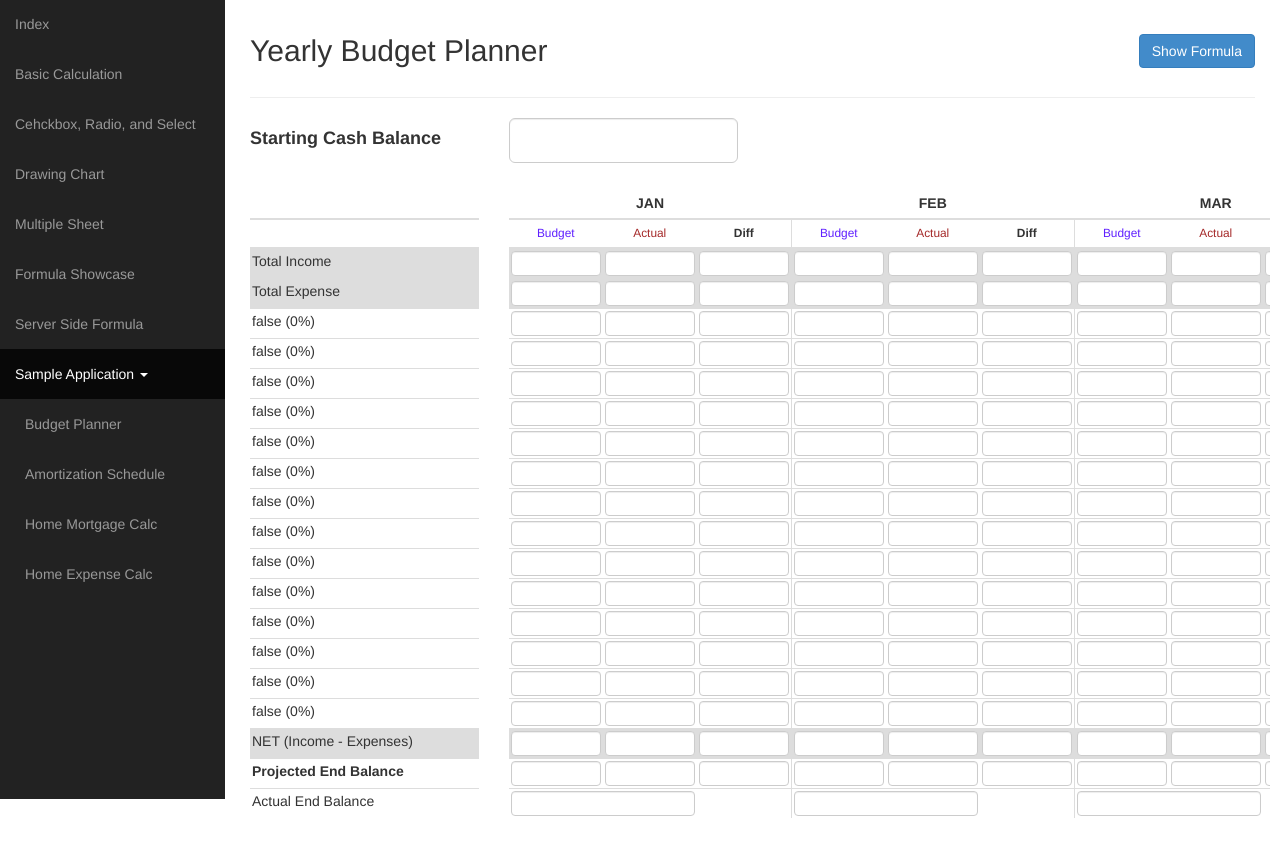
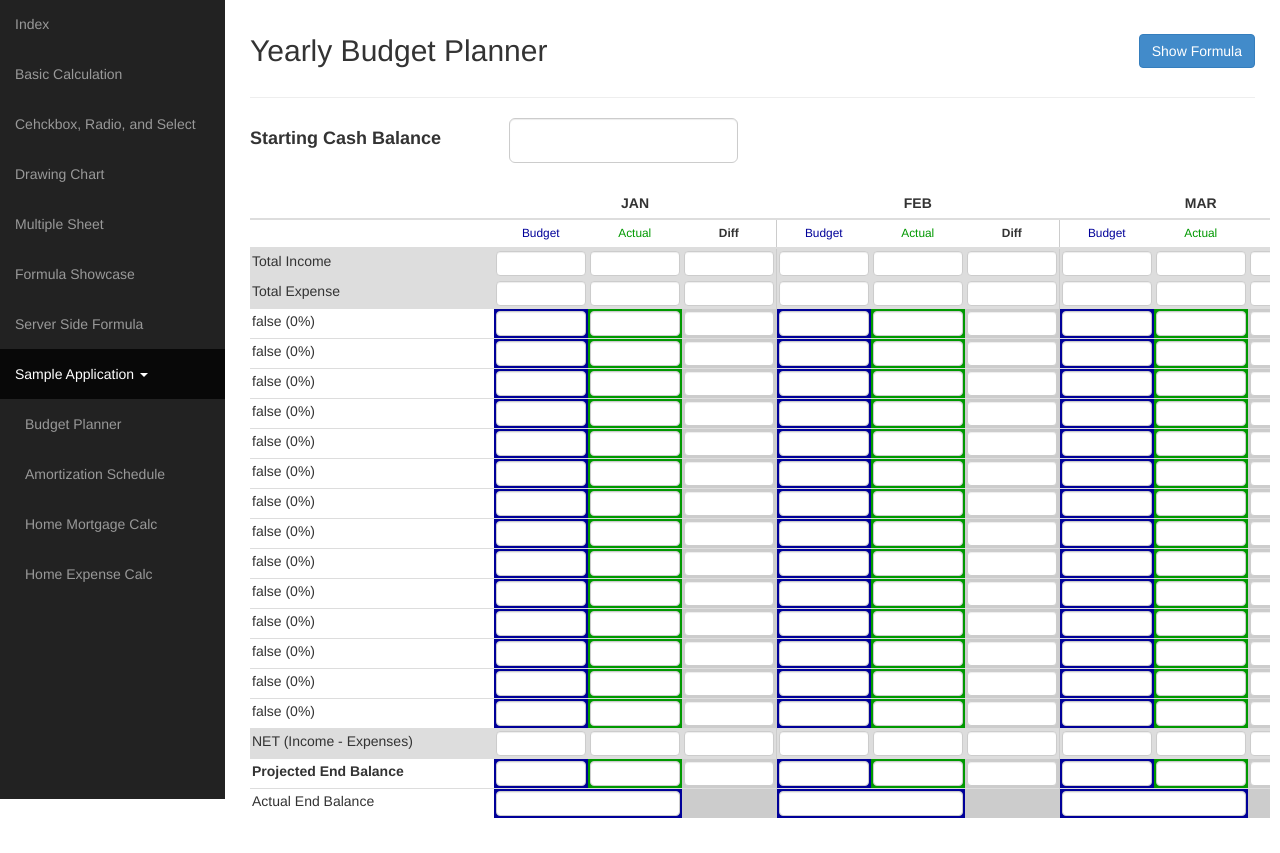
Before and after one commit to xsanisty/calx.js, a PHP site: page /sample/app/budget_planner.html in a window 1280 px wide. Shown: the part 51-904 px from the top of the page. Run offline with PHP 8.4, Linux system fonts and the light colour scheme.

Commit message:
update sample - budget planner

```diff
--- a/sample/app/budget_planner.html
+++ b/sample/app/budget_planner.html
@@ -68,13 +68,13 @@
                     </div>
 
                     <div class="row" style="margin-top: 25px">
-                        <div class="col-md-3">
+                        <div class="col-md-3" style="padding-right:0">
                             <table class="table table-condensed table-stripped">
                                 <thead>
                                     <tr><th>&nbsp;</th></tr>
                                     <tr><th class="small">&nbsp;</th></tr>
                                 </thead>
-                                <tbody>
+                                <tbody class="scrollable">
                                     <tr class="bggrey">
                                         <td><label class="normal" data-cell="A7">Total Income</label></td>
                                     </tr>
@@ -137,7 +137,7 @@
                                 </tbody>
                             </table>
                         </div>
-                        <div class="col-md-9" style="overflow-x: auto">
+                        <div class="col-md-9" style="overflow-x: auto; padding-left:0">
                             <table class="table table-condensed table-stripped">
                                 <thead>
                                     <tr>
@@ -198,7 +198,7 @@
                                     </tr>
                                 </thead>
 
-                                <tbody>
+                                <tbody class="scrollable">
                                     <!-- Total Income -->
                                     <tr class="bggrey">
                                         <td class="budget">
@@ -2387,7 +2387,14 @@
         <script src="../js/jquery-calx-sample-2.0.0.min.js" type="text/javascript"></script>
         <script src="../js/bootstrap.js" type="text/javascript"></script>
         <script>
-            $('#budget_planner').calx();
+            $('#budget_planner').calx({
+                onBeforeCalculate : function(){
+                    console.time('calculating');
+                },
+                onAfterRender : function(){
+                    console.timeEnd('calculating');
+                }
+            });
             $('#show_formula').click(function(e){
                 e.preventDefault();
 
--- a/sample/css/style.css
+++ b/sample/css/style.css
@@ -28,16 +28,16 @@ div.checkbox, label.radio-inline{
 }
 
 .border-right, .diff{
-    border-right: 1px #ddd solid !important;
+    border-right: 1px #ccc solid !important;
     font-weight: 600 !important;
 }
 
-.actual{
-    color: brown;
+.actual, td.actual input{
+    color: #090;
 }
 
-.budget{
-    color: #6020ff;
+.budget, td.budget input{
+    color: #009;
 }
 
 th.small{
@@ -48,15 +48,19 @@ th.actual, th.budget, th.diff{
     text-align:center;
 }
 
-/*
-td.budget, td.budget > input{
-    background: #aaf
+
+td.budget{
+    background: #009
 }
 
-td.actual, td.actual > input{
-    background: #3b3
+td.actual{
+    background: #090
 }
-*/
+
+td.diff{
+    background: #ccc;
+}
+
 
 .w100{
     width:90px;
@@ -77,3 +81,8 @@ tr.bggrey td{
 td{
     padding:2px !important;
 }
+
+.scrollable{
+    max-height: 400px;
+    overflow-y: auto;
+}
```
Also changed, not shown: other parts of sample/app/budget_planner.html (+112 -112 lines).
